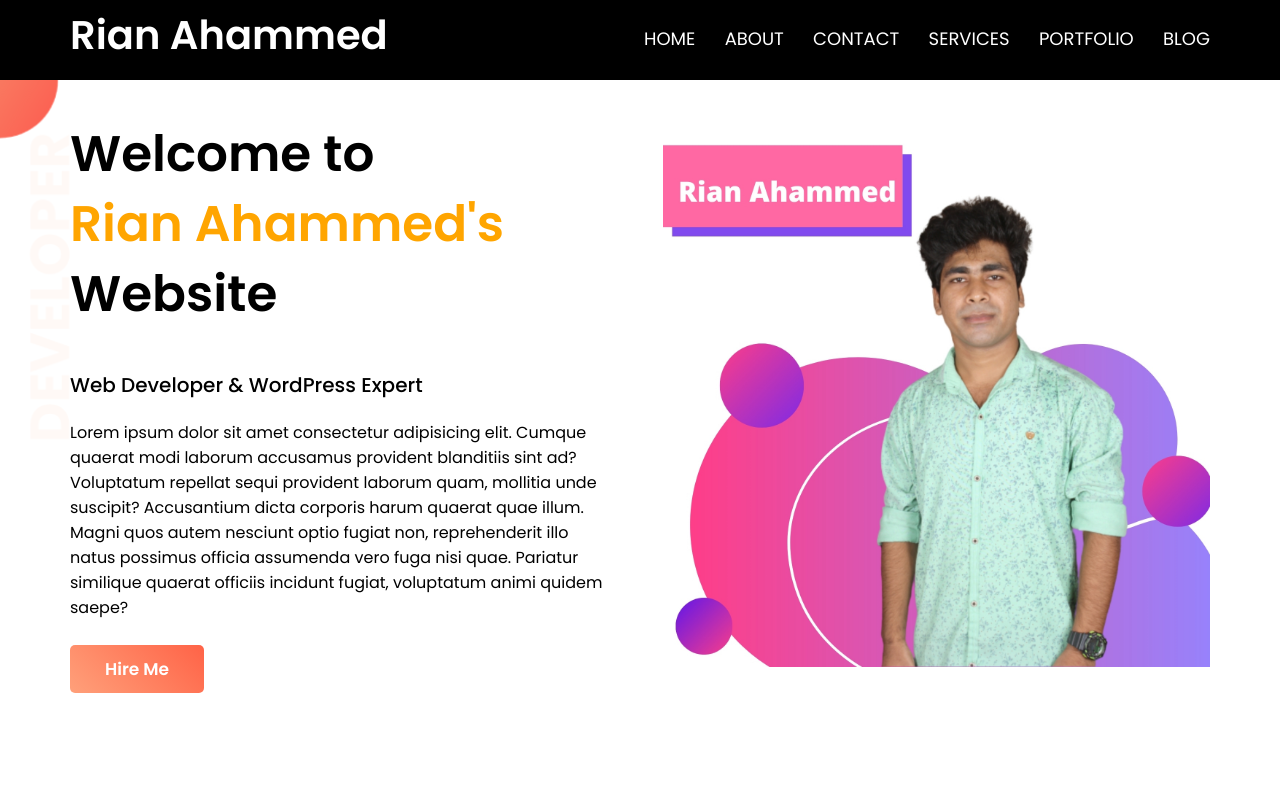
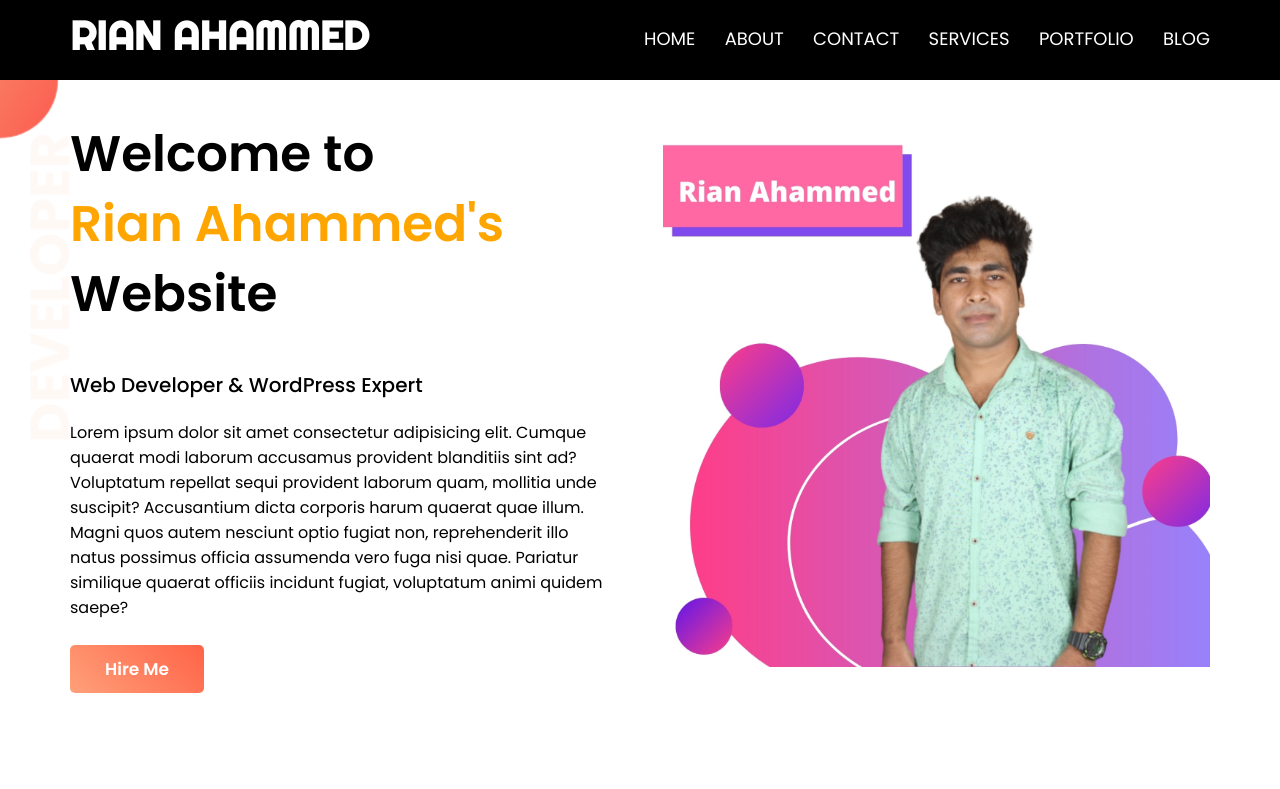
Before and after one commit to Developer-Rana/Portfolio-HomeTask, a plain HTML site: page index.html in a window 1280 px wide. Shown: the top 789 px of the page. Drawn offline with Linux system fonts and the light colour scheme.

Commit message:
Update style.css

```diff
--- a/style.css
+++ b/style.css
@@ -1,4 +1,4 @@
-@import url('https://fonts.googleapis.com/css2?family=Poppins:wght@400;500;600;700;800;900&display=swap');
+@import url('https://fonts.googleapis.com/css2?family=Poppins:wght@400;500;600;700;800;900&family=Righteous&display=swap');
 /* Reset Css */
 body{
     margin: 0;
@@ -41,6 +41,8 @@ h3{
     font-size: 40px;
     line-height: 5px;
     color: #fff;
+    text-transform: uppercase;
+    font-family: Righteous;
   }
   .main-menu {
     width: 60%;
```
